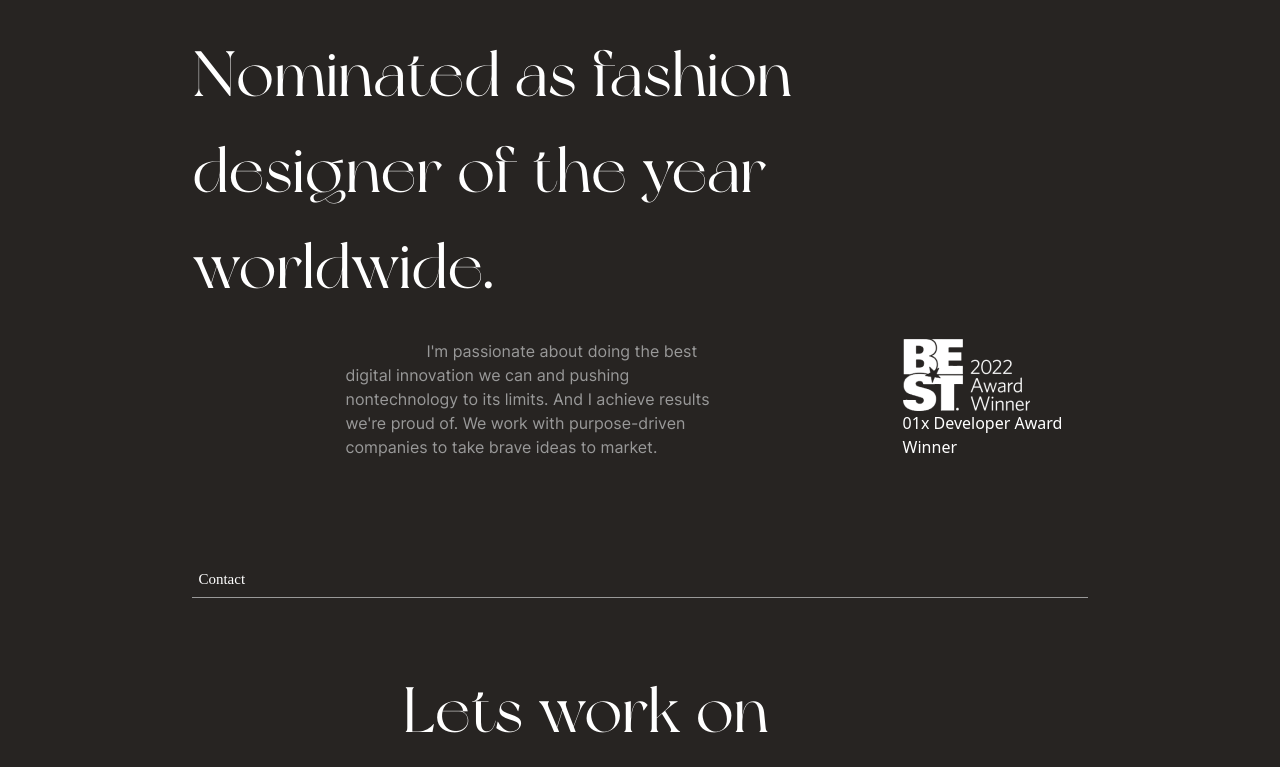
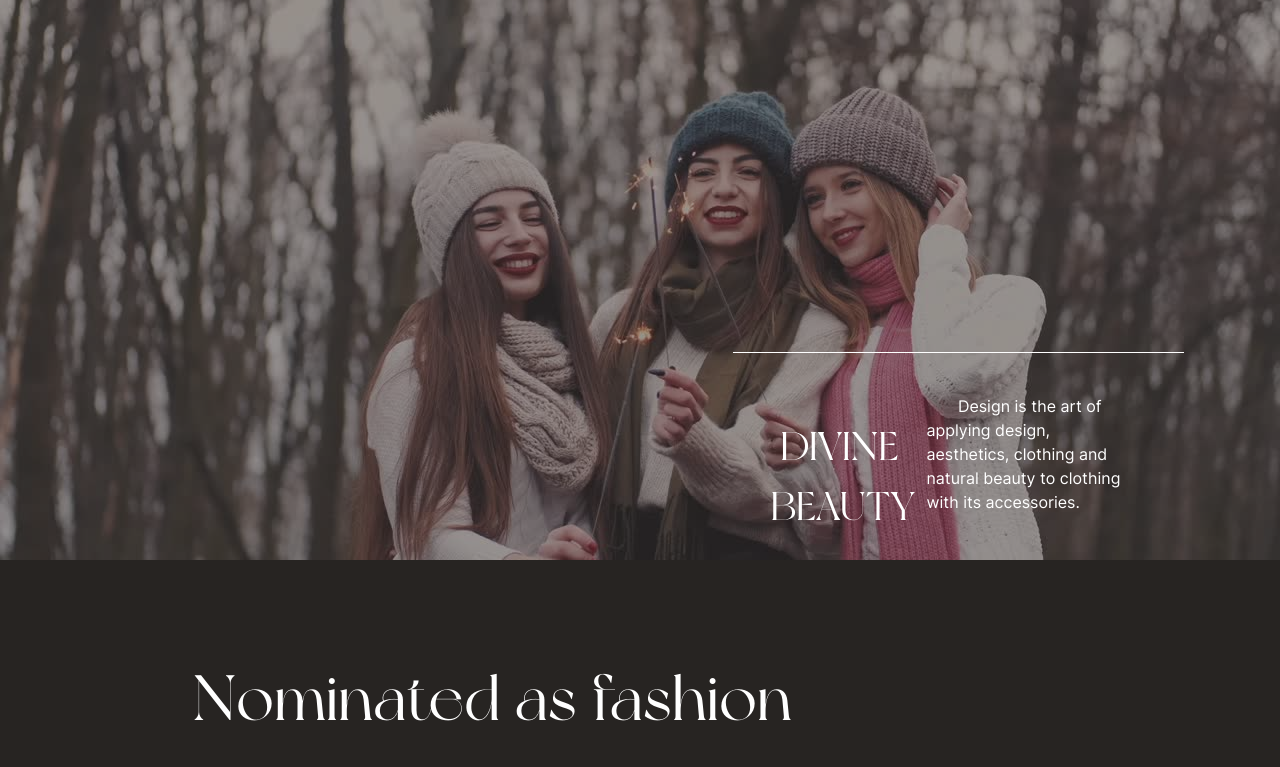
Before and after one commit to ChristianScholtysik/Passion-for-Fashion, a plain HTML site: page index.html in a window 1280 px wide. Shown: the top 767 px of the page. Drawn offline with nearby package versions, Linux system fonts and the light colour scheme; a web font is replaced by a local one.

Commit message:
add sectionDreiMädels

```diff
--- a/assets/css/styles.css
+++ b/assets/css/styles.css
@@ -11,12 +11,67 @@
     src: url(../fonts/NewYork/NewYork\ PERSONAL\ USE.otf);
 }
 
+
+/* section dreiMädels */
+
+.dreiMädels {
+    /* background-image: url(../img/Images/23.jpeg);
+    background-repeat: no-repeat;
+    background-size: cover; */
+    height: 35em;
+    display: flex;
+    flex-direction: column;
+    justify-content: end;
+    align-items: end;
+    position: relative;
+}
+
+.dreiMädels img {
+    width: 100vw;
+    height: 100%;
+    /* background-repeat: no-repeat;
+    background-size: contain;
+    background-position: center; */
+    opacity: 0.5;
+    object-fit: cover;
+    /* z-index: 1; */
+}
+
+.imgWrap {
+    position: absolute;
+    z-index: 1;
+    display: flex;
+    align-items: center;
+    gap: 20px;
+    padding: 30px 30px;
+    margin-right: 6rem;
+    border-top: 1px solid white;
+}
+.dreiMädels h3 {
+    font-size: 2.5rem;
+    font-family: NewYork;
+    color: white;
+    width: 10vw;
+    text-align: end;
+    margin: 2% 2%;
+    position: relative;
+    top: 20px;
+}
+.dreiMädels p {
+    font-family: Inter-Regular;
+    color: white;
+    width: 19vw;
+    margin: 3% 5% 4% 0;
+
+}
+
+
 /* section Nominated fashion */
 
 .nominatedFashion {
     background-color: #272422;
     color: white;
-    padding-bottom: 5%;
+    padding: 5% 0;
 }
 .nominatedFashion h2 {
     font-family: NewYork;
--- a/index.html
+++ b/index.html
@@ -27,6 +27,14 @@
       <nav></nav>
     </header>
     <main>
+      <!-- section dreiMädels -->
+      <section class="dreiMädels">
+        <img src="./assets/img/Images/23.jpeg" alt="dreiMädelsImg">
+        <div class="imgWrap">
+          <h3>DIVINE BEAUTY</h3>
+          <p>       Design is the art of applying design, aesthetics, clothing and natural beauty to clothing with its accessories.</p>
+        </div>
+      </section>
       <!-- section Nominated fashion -->
       <section class="nominatedFashion">
         <h2>Nominated as fashion designer of the year worldwide.</h2>
```
